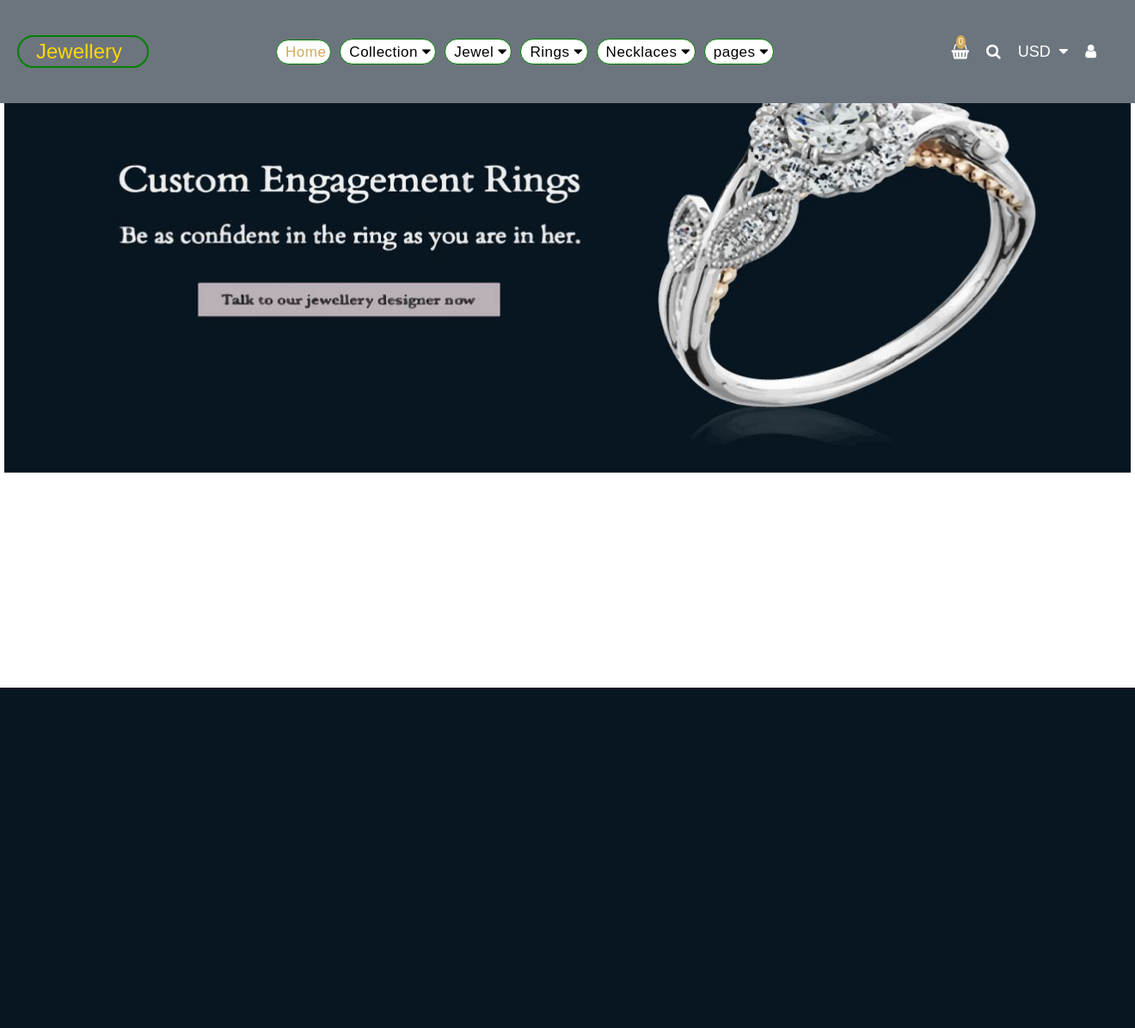
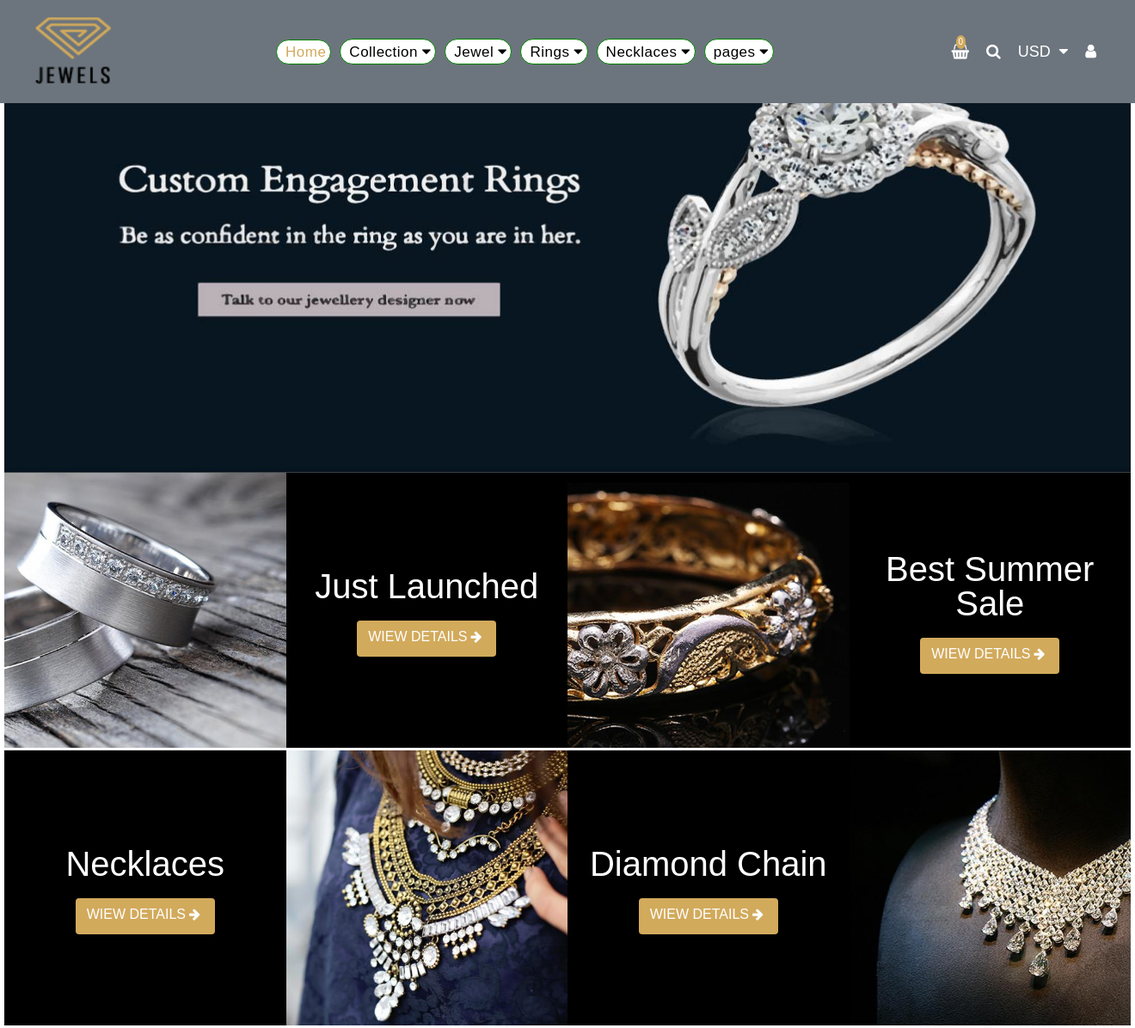
Before and after one commit to ZaurGoyushov/Jewellery, a Flask app: page / in a window 1320 px wide. Shown: the whole page at 86% size. Before the commit the page ends 800 px from the top, so only its background shows below. Run offline with Flask 2, Linux system fonts and the light colour scheme; some libraries are stand-ins or nearby versions.

Commit message:
add new section to content side

```diff
--- a/Shop/Dashboard/routes.py
+++ b/Shop/Dashboard/routes.py
@@ -8,9 +8,9 @@ import os
 def home():
     return render_template('admin/index.html')
 
-@app.route("/header")
+@app.route("/body")
 def header():
-    return render_template('home/header.html')
+    return render_template('home/body.html')
 
 
 @app.route('/register', methods=['GET', 'POST'])
--- a/Shop/static/myFiles/css/style.css
+++ b/Shop/static/myFiles/css/style.css
@@ -73,7 +73,7 @@ body {
 }
 
 .row-ow {
-  padding: 0px 5px;
+  padding: 0 5px;
   width: 100%;
   -webkit-box-sizing: border-box;
           box-sizing: border-box;
@@ -85,51 +85,51 @@ body {
           box-sizing: border-box;
 }
 
-.col-1 {
+.col-ow-1 {
   width: calc(100%/12*1);
 }
 
-.col-2 {
+.col-ow-2 {
   width: calc(100%/12*2);
 }
 
-.col-3 {
+.col-ow-3 {
   width: calc(100%/12*3);
 }
 
-.col-4 {
+.col-ow-4 {
   width: calc(100%/12*4);
 }
 
-.col-5 {
+.col-ow-5 {
   width: calc(100%/12*5);
 }
 
-.col-6 {
+.col-ow-6 {
   width: calc(100%/12*6);
 }
 
-.col-7 {
+.col-ow-7 {
   width: calc(100%/12*7);
 }
 
-.col-8 {
+.col-ow-8 {
   width: calc(100%/12*8);
 }
 
-.col-9 {
+.col-ow-9 {
   width: calc(100%/12*9);
 }
 
-.col-10 {
+.col-ow-10 {
   width: calc(100%/12*10);
 }
 
-.col-11 {
+.col-ow-11 {
   width: calc(100%/12*11);
 }
 
-.col-12 {
+.col-ow-12 {
   width: calc(100%/12*12);
 }
 
@@ -166,13 +166,17 @@ body {
   margin: 10px 0;
 }
 
+.box {
+  overflow: hidden;
+}
+
 .flex {
   display: -webkit-box;
   display: -ms-flexbox;
   display: flex;
 }
 
-.flex-direction-column {
+.flex-dir-column {
   -webkit-box-orient: vertical;
   -webkit-box-direction: normal;
       -ms-flex-direction: column;
@@ -305,7 +309,7 @@ body {
 #header .top_Nav {
   width: 100%;
   background-color: transparent;
-  position: absolute;
+  position: fixed;
   z-index: 2;
   -webkit-box-sizing: border-box;
           box-sizing: border-box;
@@ -328,26 +332,17 @@ body {
 
 #header .top_Nav .logo {
   position: absolute;
-  width: 70%;
+  width: 100%;
   padding: 5px 20px;
   -webkit-box-sizing: border-box;
           box-sizing: border-box;
   z-index: 100;
-  border-radius: 40px;
-  border: 2px solid green;
 }
 
 #header .top_Nav .logo img {
-  -o-object-fit: cover;
-     object-fit: cover;
-  width: 80%;
-  height: 120px;
-}
-
-#header .top_Nav .logo a {
-  font-size: 24px;
-  color: gold;
-  display: block;
+  width: 50%;
+  height: 80px;
+  font-weight: 800;
 }
 
 #header .menu {
@@ -693,4 +688,51 @@ body {
   -webkit-transition: all 1s ease;
   transition: all 1s ease;
 }
+
+#main-section {
+  width: 100%;
+}
+
+#main-section img {
+  width: 100%;
+  height: 320px;
+}
+
+#main-section img:hover {
+  -webkit-transform: scale(1.5);
+          transform: scale(1.5);
+}
+
+#main-section .collection-info {
+  width: 100%;
+  height: 320px;
+  background-color: black;
+}
+
+#main-section .collection-info:hover {
+  background-color: #d2aa5c;
+}
+
+#main-section .collection-info h2 {
+  padding: 5px;
+  margin-bottom: 15px;
+  text-align: center;
+}
+
+#main-section .collection-info h2 a {
+  font-size: 40px;
+  color: white;
+}
+
+#main-section .collection-info > a {
+  background-color: #d2aa5c;
+  color: white;
+}
+
+#main-section .collection-info > a .fa {
+  font-size: 15px;
+  color: white;
+  padding: 4px;
+  margin-bottom: 5px;
+}
 /*# sourceMappingURL=style.css.map */
--- /dev/null
+++ b/Shop/static/myFiles/sass/home/_body.scss
@@ -0,0 +1,45 @@
+#main-section{
+    width: 100%;
+    img{
+        width: 100%;
+        height: 320px;
+        &:hover{
+            transform: scale(1.5);
+
+        }
+
+    }
+    .collection-info{
+        width: 100%;
+        height: 320px;
+        background-color: black;
+        &:hover{
+            background-color:#d2aa5c;
+
+        }
+
+        h2{
+            padding:5px;
+            margin-bottom:15px;
+            text-align: center;
+            a{
+                font-size: 40px;
+                color: white;
+
+
+            }
+        }
+        & > a{
+            background-color: #d2aa5c;
+            color:white;
+            .fa{
+                font-size:15px;
+                color:white;
+                padding:4px;
+                margin-bottom: 5px;
+            }
+
+        }
+    }
+
+}
--- a/Shop/static/myFiles/sass/home/_header.scss
+++ b/Shop/static/myFiles/sass/home/_header.scss
@@ -61,9 +61,10 @@
     .top_Nav{
             width: 100%;
             background-color: transparent;
-            position: absolute;
+            position: fixed;
             z-index: 2;
             box-sizing: border-box;
+
             &:hover{
                     background-color: #6c757d!important;
                     .menu > ul >li {
@@ -79,24 +80,15 @@
                     }
     .logo{
         position: absolute;
-        width: 70%;
+        width: 100%;
         padding: 5px 20px;
         box-sizing: border-box;
         z-index:100;
-        border-radius: 40px;
-        border:2px solid green;
         img{
-            object-fit: cover;
-            width: 80%;
-            height: 120px;
+            width:50%;
+            height: 80px;
+            font-weight: 800;
         }
-
-        a{
-            font-size: 24px;
-            color: gold;
-            display: block;
-        }
-
     }
     }
     .menu  {
--- a/Shop/static/myFiles/sass/home/_home.scss
+++ b/Shop/static/myFiles/sass/home/_home.scss
@@ -1,2 +1,2 @@
-@import 'logo';
 @import 'header';
+@import 'body';
--- a/Shop/static/myFiles/sass/settings/_common.scss
+++ b/Shop/static/myFiles/sass/settings/_common.scss
@@ -24,3 +24,6 @@
 .m-t{
     margin:10px 0;
 }
+.box{
+    overflow: hidden;
+}
--- a/Shop/static/myFiles/sass/settings/_flex.scss
+++ b/Shop/static/myFiles/sass/settings/_flex.scss
@@ -2,7 +2,7 @@
     display: flex;
 }
 
-.flex-direction-column {
+.flex-dir-column {
     flex-direction: column;
 }
 
--- a/Shop/static/myFiles/sass/settings/_grid.scss
+++ b/Shop/static/myFiles/sass/settings/_grid.scss
@@ -8,9 +8,10 @@
 }
 
 .row-ow {
-    padding: 0px 5px;
+    padding:0 5px;
     width: 100%;
     box-sizing: border-box;
+
 }
 
 
@@ -21,50 +22,50 @@
 
 }
 
-.col-1 {
+.col-ow-1 {
     width: calc(100%/12*1)
 }
 
-.col-2 {
+.col-ow-2 {
     width: calc(100%/12*2)
 }
 
-.col-3 {
+.col-ow-3 {
     width: calc(100%/12*3)
 }
 
-.col-4 {
+.col-ow-4 {
     width: calc(100%/12*4)
 }
 
-.col-5 {
+.col-ow-5 {
     width: calc(100%/12*5)
 }
 
-.col-6 {
+.col-ow-6 {
     width: calc(100%/12*6)
 }
 
-.col-7 {
+.col-ow-7 {
     width: calc(100%/12*7)
 }
 
-.col-8 {
+.col-ow-8 {
     width: calc(100%/12*8)
 }
 
-.col-9 {
+.col-ow-9 {
     width: calc(100%/12*9)
 }
 
-.col-10 {
+.col-ow-10 {
     width: calc(100%/12*10)
 }
 
-.col-11 {
+.col-ow-11 {
     width: calc(100%/12*11)
 }
 
-.col-12 {
+.col-ow-12 {
     width: calc(100%/12*12)
 }
--- a/Shop/templates/admin/index.html
+++ b/Shop/templates/admin/index.html
@@ -3,6 +3,7 @@
 
 {% block content %}
 {% include 'home/header.html'%}
+{% include 'home/body.html'%}
 
 
 {% endblock content %}
--- /dev/null
+++ b/Shop/templates/home/body.html
@@ -0,0 +1,52 @@
+{% extends 'layout.html' %}
+
+{% block content %}
+
+<section id="main-section">
+<div class="container-ow ">
+    <div class="row-ow flex ">
+        <div class="col-ow-3"><div class="box"><img src="{{url_for('static', filename='images/main1.jpg')}}" alt=""></div></div>
+        <div class="col-ow-3">
+            <div class="collection-info flex flex-dir-column jus-con-cen align-items-center">
+            <h2><a href="#">Just Launched</a></h2>
+            <a href="#" class='btn'>WIEW DETAILS<i class="fa fa-arrow-right"></i></a>
+        </div>
+       </div>
+        <div class="col-ow-3"><div class="box"><img src="{{url_for('static', filename='images/main2.jpg')}}" alt=""></div></div>
+        <div class="col-ow-3">
+            <div class="collection-info flex flex-dir-column jus-con-cen align-items-center">
+                <h2><a href="#">Best Summer Sale</a></h2>
+                <a href="#" class='btn'>WIEW DETAILS<i class="fa fa-arrow-right"></i></a>
+            </div>
+        </div>
+    </div>
+    <div class="row-ow flex">
+        <div class="col-ow-3">
+            <div class="collection-info flex flex-dir-column jus-con-cen align-items-center">
+                <h2><a href="#">Necklaces</a></h2>
+                <a href="#" class='btn'>WIEW DETAILS<i class="fa fa-arrow-right"></i></a>
+            </div>
+        </div>
+        <div class="col-ow-3"><div class="box"><img src="{{url_for('static', filename='images/main3.jpg')}}" alt=""></div></div>
+        <div class="col-ow-3">
+            <div class="collection-info flex flex-dir-column jus-con-cen align-items-center">
+                <h2><a href="#">Diamond Chain</a></h2>
+                <a href="#" class='btn'>WIEW DETAILS<i class="fa fa-arrow-right"></i></a>
+            </div>
+
+        </div>
+        <div class="col-ow-3"><div class="box"><img src="{{url_for('static', filename='images/main4.jpg')}}" alt=""></div></div>
+    </div>
+</div>
+
+
+</section>
+
+
+
+
+
+
+
+
+{% endblock content %}
--- a/Shop/templates/home/header.html
+++ b/Shop/templates/home/header.html
@@ -24,7 +24,7 @@
     <div class="col-2 flex  align-items-center">
     <div class="logo ">
 
-       <h1><a href="#">Jewellery</a></h1>
+       <a href="/"><img src="{{url_for('static', filename='images/logo.png')}}" alt=""></a>
     </div>
     </div>
     <!-- Nav megamenu-->
```
Also changed, not shown: Shop/static/myFiles/sass/home/body.html (deleted, +0 -12 lines), Shop/static/images/logo.png, Shop/static/images/main1.jpg (added), Shop/static/images/main2.jpg (added), Shop/static/images/main3.jpg (added), Shop/static/images/main4.jpg (added), Shop/templates/home/content.html (deleted), 1 other file.
